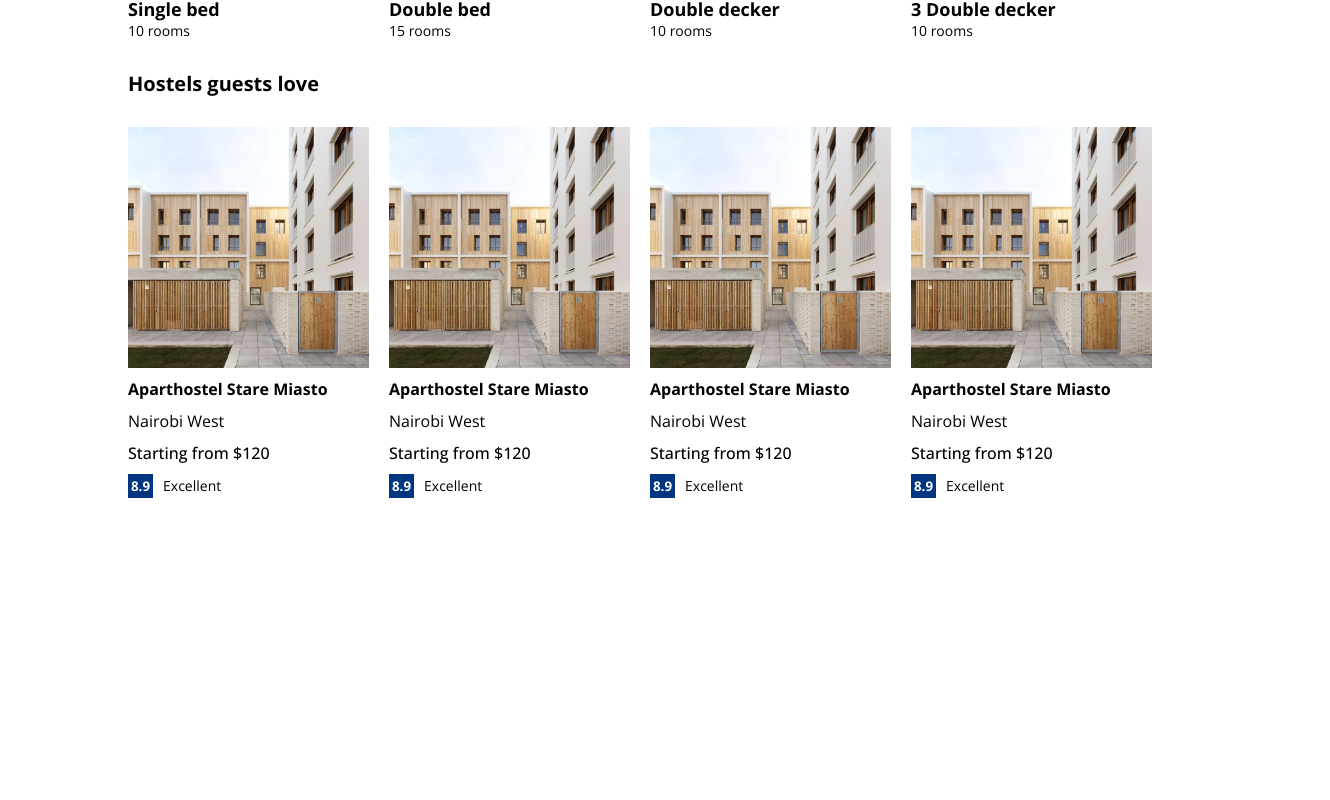
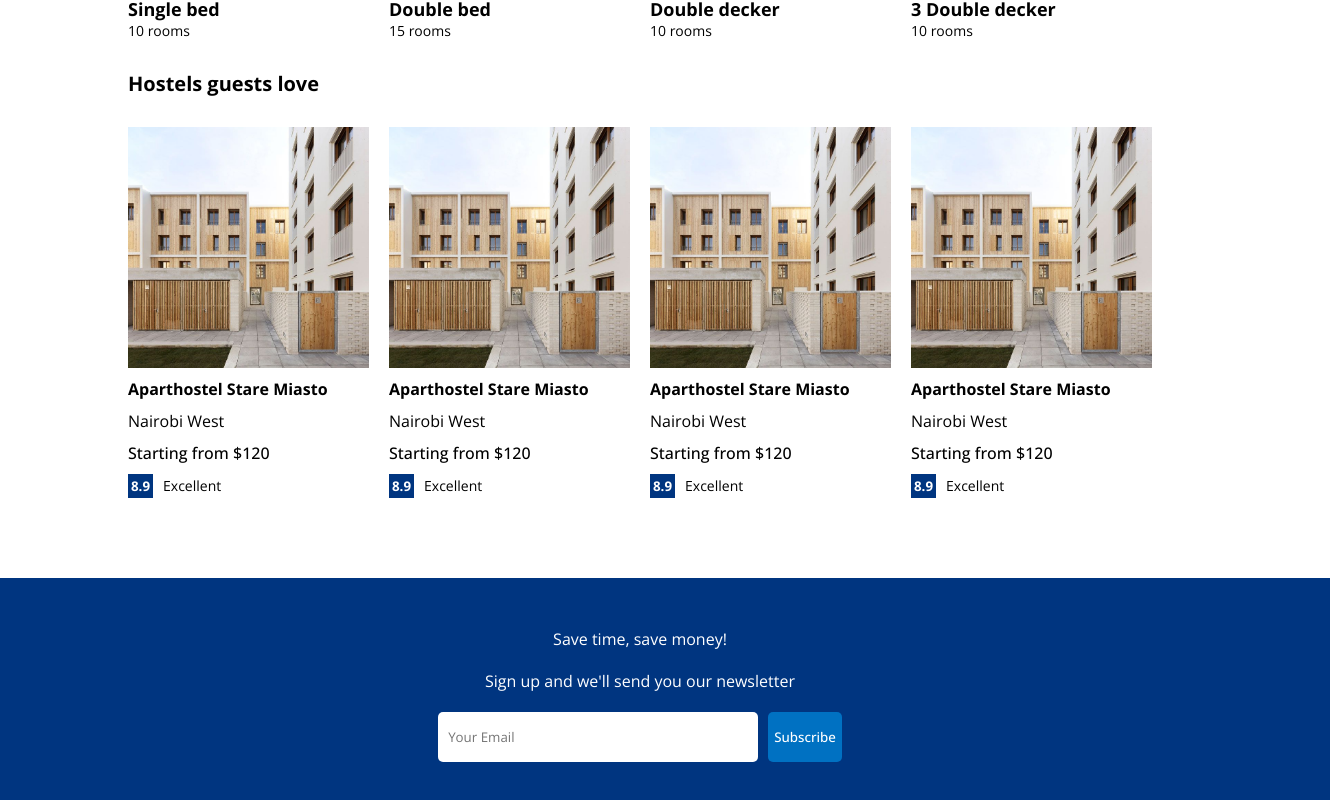
Before and after one commit to jomeista/Undergrad_project, a React (Create React App) app in the folder client/: page / in a window 1280 px wide. Shown: the part 917-1717 px from the top of the page, 1330 px wide, since content can reach past the window. Before the commit the page ends 1415 px from the top, so only its background shows below. Built offline with nearby package versions, Linux system fonts and the light colour scheme.

Commit message:
This commit will add a mail component

```diff
--- /dev/null
+++ b/client/src/components/mailList/MailList.jsx
@@ -0,0 +1,15 @@
+import './mailList.css';
+const MailList = () => {
+  return (
+    <div className="mail">
+      <div className='mailTitle'>Save time, save money!</div>
+      <span className='mailDesc'>Sign up and we'll send you our newsletter</span>
+      <div className='mailInputContainer'>
+        <input type="text" placeholder="Your Email"/>
+        <button>Subscribe</button>
+      </div>
+    </div>
+  )
+}
+
+export default MailList
--- /dev/null
+++ b/client/src/components/mailList/mailList.css
@@ -0,0 +1,30 @@
+.mail {
+  width: 100%;
+  margin-top: 50px;
+  background-color: #003580;
+  color: white;
+  display: flex;
+  flex-direction: column;
+  align-items: center;
+  gap: 20px;
+  padding: 50px;
+}
+
+.mailInputContainer>input {
+  width: 300px;
+  height: 30px;
+  padding: 10px;
+  border: none;
+  margin-right: 10px;
+  border-radius: 5px;
+}
+
+.mailInputContainer>button {
+  height: 50px;
+  background-color: #0071c2;
+  color: white;
+  font-weight: 500;
+  border: none;
+  border-radius: 5px;
+  cursor: pointer;
+}
--- a/client/src/pages/home/Home.jsx
+++ b/client/src/pages/home/Home.jsx
@@ -5,6 +5,7 @@
 import "./home.css";
 import PropertyList from "../../components/propertyList/PropertyList";
 import FeaturedProperties from "../../components/featuredProperty/FeaturedProperties";
+import MailList from "../../components/mailList/MailList";
 
 
 const Home = () =>{
@@ -18,6 +19,7 @@
       <PropertyList />
       <h1 className="homeTitle">Hostels guests love</h1>
       <FeaturedProperties />
+      <MailList />
     </div>
 
     </div>
```
